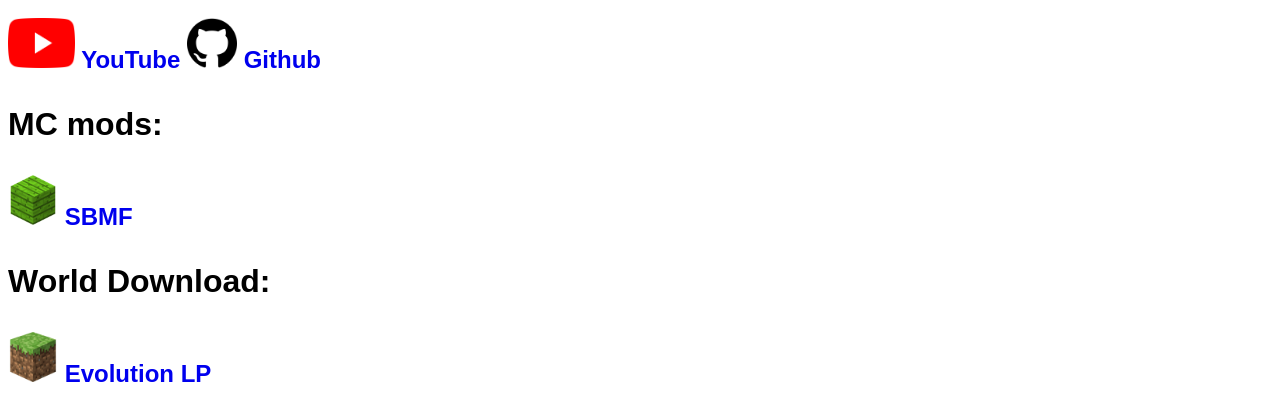
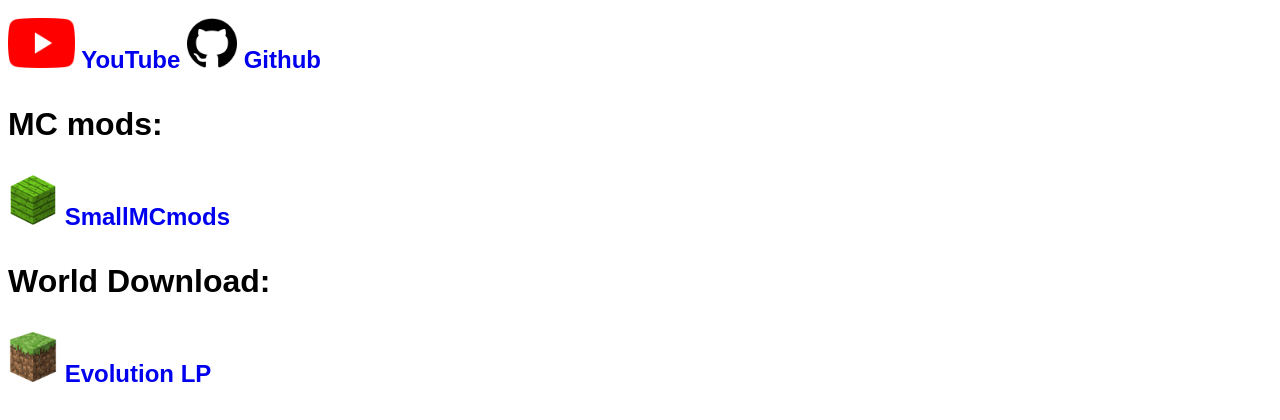
Before and after one commit to SvyatikBak/svyatikbak.github.io, a plain HTML site: page index.html in a window 1280 px wide. Shown: the part 80-500 px from the top of the page. Drawn offline with Linux system fonts and the light colour scheme.

Commit message:
Update index.html

```diff
--- a/index.html
+++ b/index.html
@@ -7,7 +7,7 @@
 
     <h1><p style="font-family:sans-serif">MC mods:<h1>
 
-    <h2><p style="font-family:sans-serif"><img src="assets/sbmf.png" width="50" height="50"><a href="SBMF.html" style="text-decoration:none"> SBMF </p></a>
+    <h2><p style="font-family:sans-serif"><img src="assets/sbmf.png" width="50" height="50"><a href="SBMF.html" style="text-decoration:none"> SmallMCmods </p></a>
 
     <h1><p style="font-family:sans-serif">World Download:<h1>
 
```
